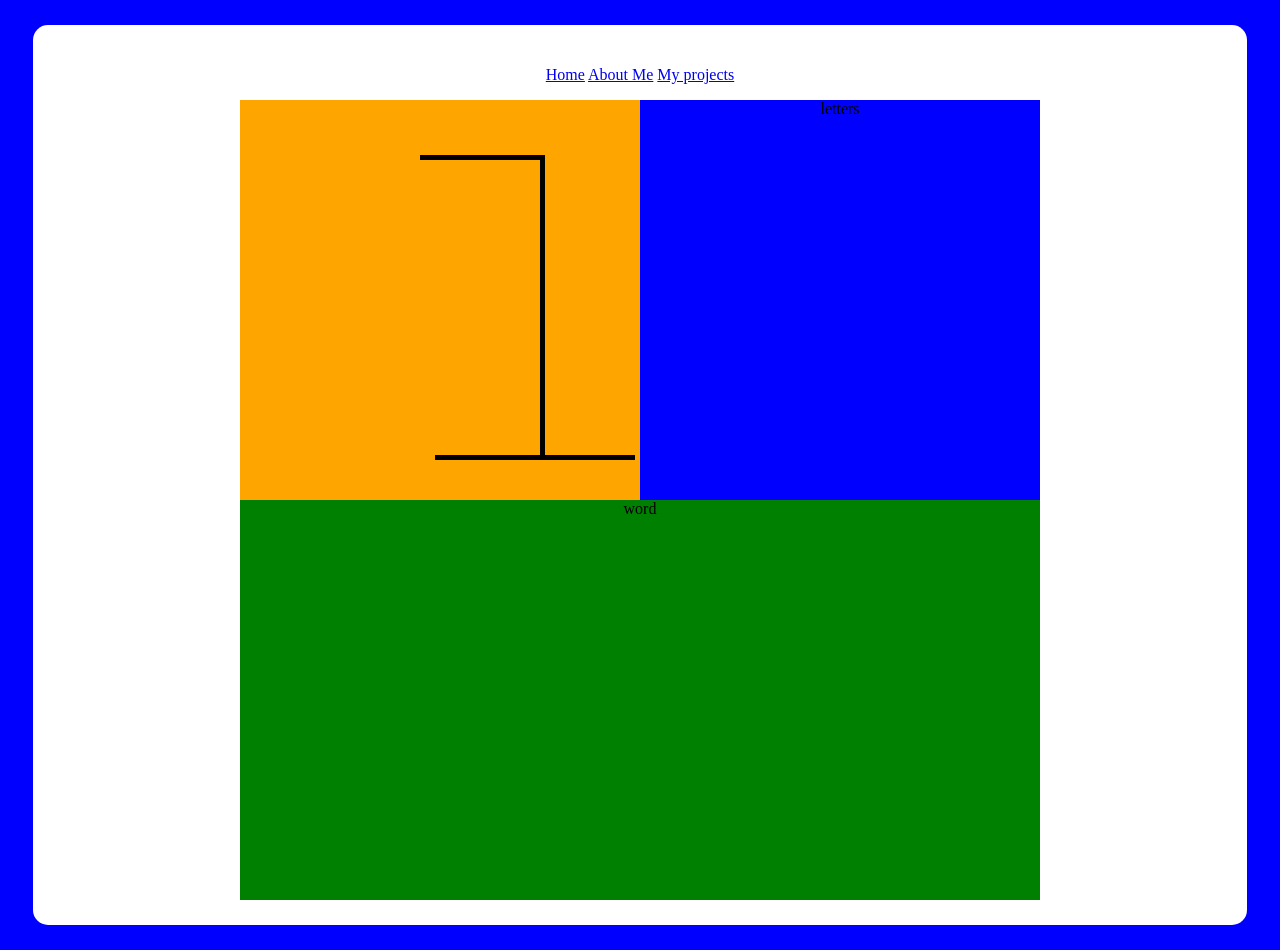
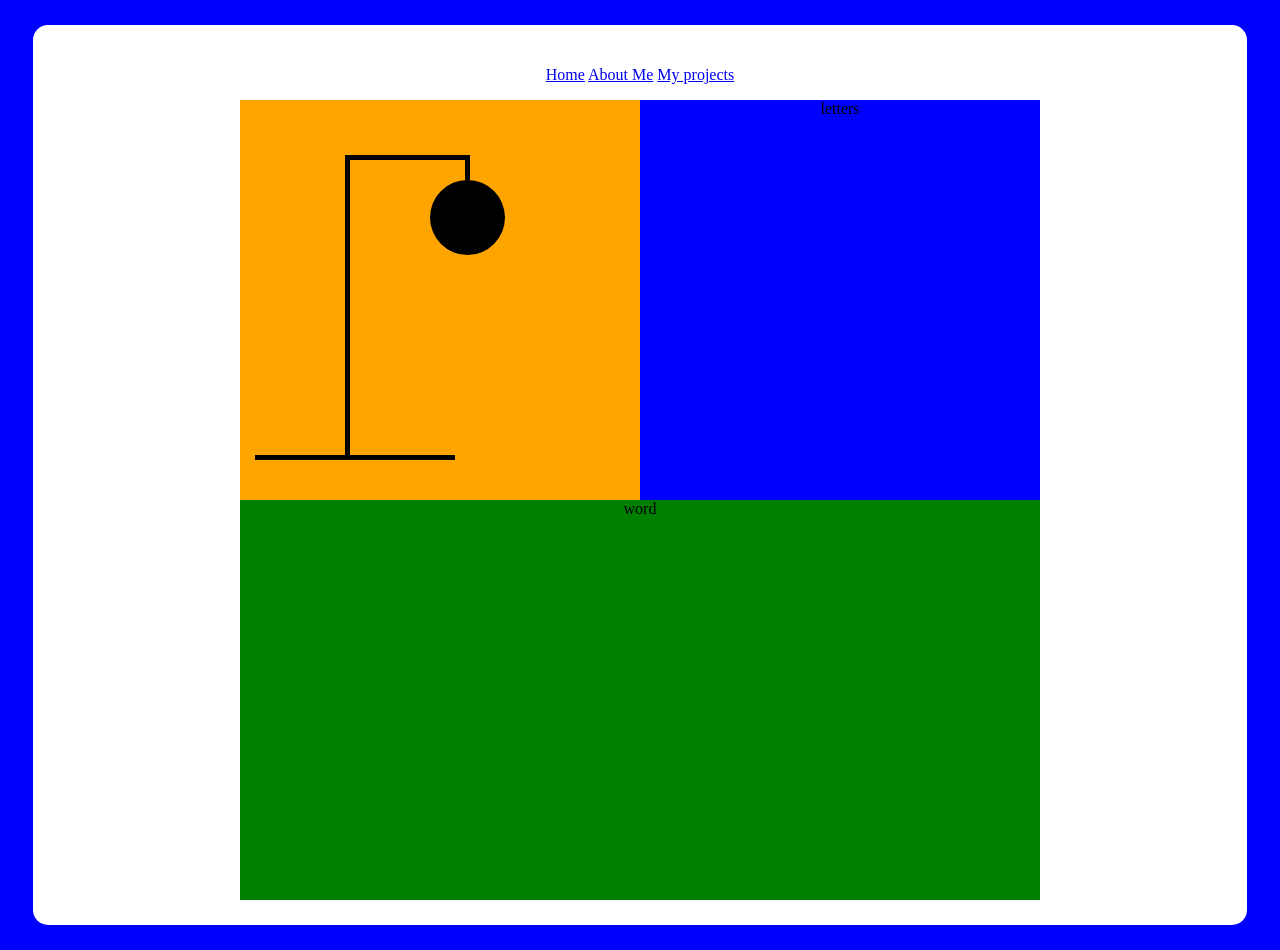
Before and after one commit to jordancarlin/jordancarlin.github.io, a plain HTML site: page hangman.html in a window 1280 px wide. Drawn offline with Linux system fonts and the light colour scheme.

Commit message:
add head to hangman

```diff
--- a/hangman.html
+++ b/hangman.html
@@ -17,6 +17,8 @@
       			<div id="top"></div>
       			<div id="stick"></div>
       			<div id="bottom"></div>
+      			<div id="noose"></div>
+      			<div id="head"></div>
       		</div>
       		<div id="chosenletters">
       			letters
--- a/mystyle.css
+++ b/mystyle.css
@@ -71,7 +71,7 @@ ul {
   height: 300px;
   background-color: black;
   position: relative;
-  left: 300px;
+  left: 105px;
   top: 50px;
 }
 
@@ -80,8 +80,8 @@ ul {
   width: 125px;
   height: 5px;
   position: relative;
-  top: 55;
-  left: 180;
+  top: 55px;
+  left: 105px;
 }
 
 #bottom{
@@ -90,10 +90,29 @@ ul {
   width: 200px;
   position: relative;
   top: 50px;
-  left: 195px;
+  left: 15px;
 }
 
 #word{
   height: 400px;
   background-color: green;
 }
+
+#noose{
+  background-color: black;
+  width: 5px;
+  height: 20px;
+  position: relative;
+  top: -250px;
+  left: 225px;
+}
+
+#head{
+  background-color: black;
+  height: 75px;
+  width: 75px;
+  border-radius: 100px;
+  position: relative;
+  top: -250px;
+  left: 190px;
+}
```
